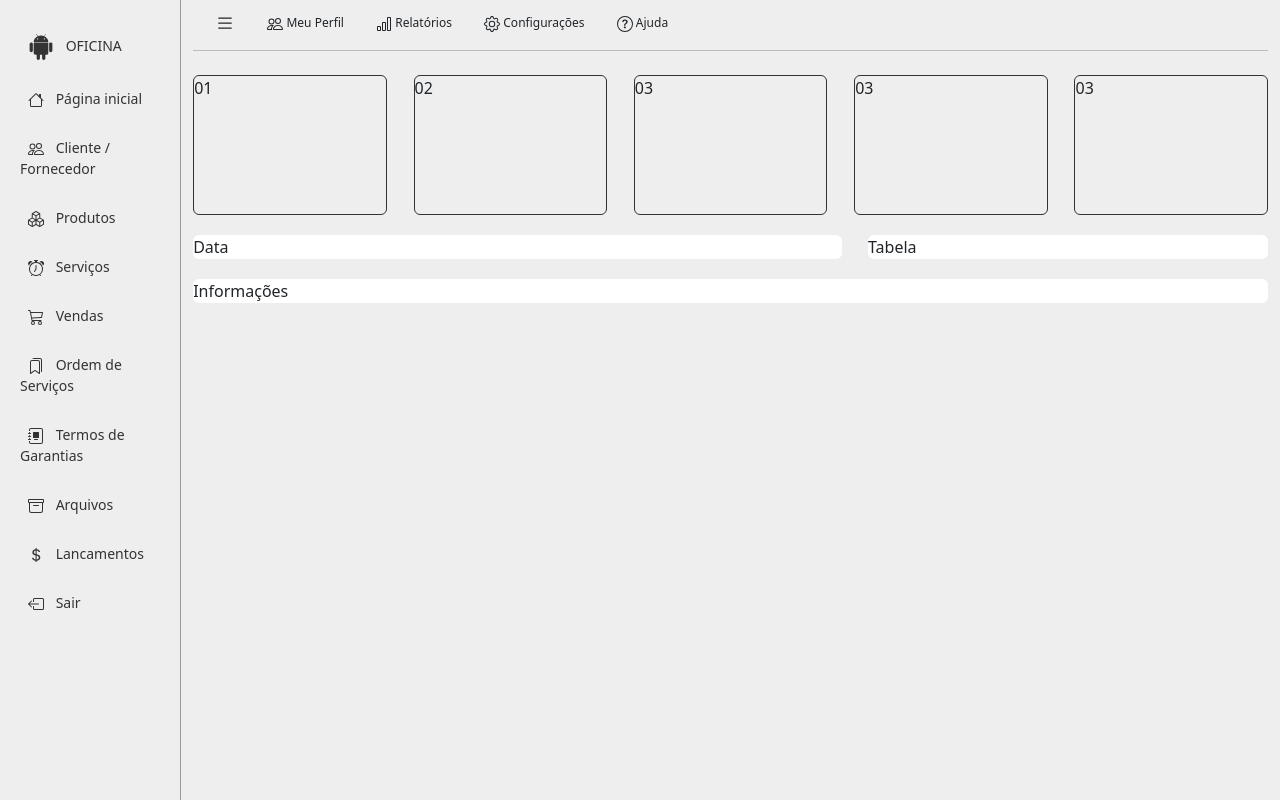
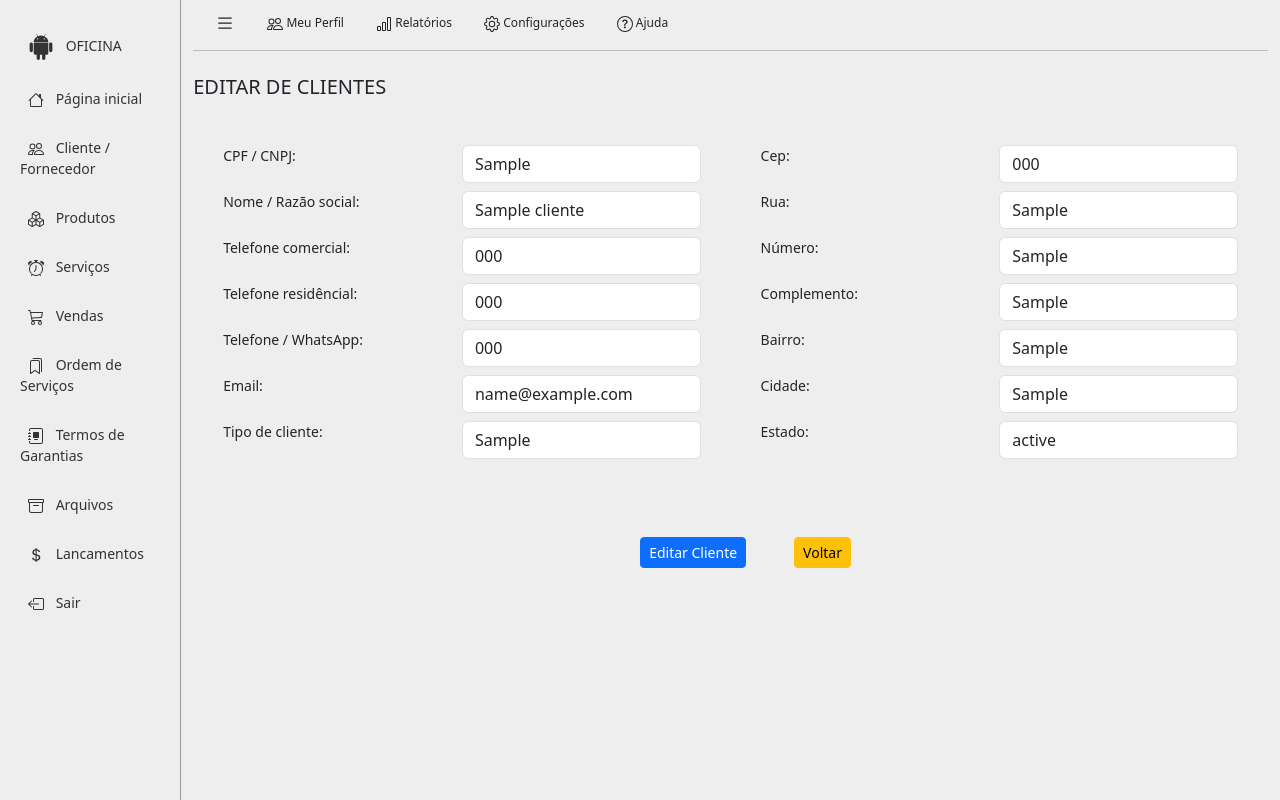
Before and after one commit to leandro2528/sistema-oficina, a PHP site: page /?page=editar_cliente&id=1 in a window 1280 px wide. Run offline with PHP 8.4, Linux system fonts and the light colour scheme; tables that the repository leaves empty or names only in its code hold one stand-in row (values such as "Sample post").

Commit message:
Criando as funções para editar e excluir clientes cadastrados

```diff
--- a/assets/css/cliente.css
+++ b/assets/css/cliente.css
@@ -45,3 +45,5 @@
 .form-right {
     width: 50%;
 }
+
+/* Editar cliente */
--- a/includes/content-main.php
+++ b/includes/content-main.php
@@ -3,6 +3,14 @@ include("includes/config.php");
 switch (@$_REQUEST["page"]) {
     case "cliente":
         include("cliente.php");
+        break;
+
+    case "salvar_cliente":
+        include("salvar_cliente.php");
+        break;
+
+    case "editar_cliente":
+        include("editar_cliente.php");
         break;
 
     case "produtos":
@@ -38,10 +46,6 @@ switch (@$_REQUEST["page"]) {
         include("lancamentos.php");
         break;
 
-        case "salvar_cliente":
-            include("salvar_cliente.php");
-            break;
-
     default:
         print "<div class='card-box'>
                     <div class='card-item'>01</div>
--- /dev/null
+++ b/includes/editar_cliente.php
@@ -0,0 +1,99 @@
+<?php
+    $sql = "SELECT * FROM clientes WHERE id=".$_REQUEST["id"];
+
+    $res = $conn->query($sql);
+
+    $row = $res->fetch_object();
+?>
+
+<div id="editar_cliente">
+        <form action="?page=salvar_cliente" method="POST" class="form-boxs-clients">
+            <input type="hidden" name="acao" value="editar">
+            <input type="hidden" name="id" value="<?php print $row->id; ?>">
+            <h5>EDITAR DE CLIENTES</h5>
+
+            <div class="form-box-item">
+
+                <div class="form-left col-6">
+
+                    <div class="mt-2 box-form">
+                        <label for="">CPF / CNPJ:</label>
+                        <input type="text" class="form-control" value="<?php print $row->cpf; ?>" name="cpf">
+                    </div>
+
+                    <div class="mt-2 box-form">
+                        <label for="">Nome / Razão social:</label>
+                        <input type="text" class="form-control" value="<?php print $row->nome; ?>" name="nome">
+                    </div>
+
+                    <div class="mt-2 box-form">
+                        <label for="">Telefone comercial:</label>
+                        <input type="text" class="form-control" value="<?php print $row->telefone_comercial; ?>" name="telefone_comercial">
+                    </div>
+
+                    <div class="mt-2 box-form">
+                        <label for="">Telefone residêncial:</label>
+                        <input type="text" class="form-control" value="<?php print $row->telefone_residencial; ?>" name="telefone_residencial">
+                    </div>
+
+                    <div class="mt-2 box-form">
+                        <label for="">Telefone / WhatsApp:</label>
+                        <input type="text" class="form-control" value="<?php print $row->telefone_whatsapp; ?>" name="telefone_whatsapp">
+                    </div>
+
+                    <div class="mt-2 box-form">
+                        <label for="">Email:</label>
+                        <input type="text" class="form-control" value="<?php print $row->email; ?>" name="email">
+                    </div>
+
+                    <div class="mt-2 box-form">
+                        <label for="">Tipo de cliente:</label>
+                        <input type="text" class="form-control" value="<?php print $row->tipo_cliente; ?>" name="tipo_cliente">
+                    </div>
+
+                </div>
+                <div class="form-right col-6">
+
+                    <div class="mt-2 box-form">
+                        <label for="">Cep:</label>
+                        <input type="text" class="form-control" value="<?php print $row->cep; ?>" name="cep">
+                    </div>
+
+                    <div class="mt-2 box-form">
+                        <label for="">Rua:</label>
+                        <input type="text" class="form-control" value="<?php print $row->rua; ?>" name="rua">
+                    </div>
+
+                    <div class="mt-2 box-form">
+                        <label for="">Número:</label>
+                        <input type="text" class="form-control" value="<?php print $row->numero; ?>" name="numero">
+                    </div>
+
+                    <div class="mt-2 box-form">
+                        <label for="">Complemento:</label>
+                        <input type="text" class="form-control" value="<?php print $row->complemento; ?>" name="complemento">
+                    </div>
+
+                    <div class="mt-2 box-form">
+                        <label for="">Bairro:</label>
+                        <input type="text" class="form-control" value="<?php print $row->bairro; ?>" name="bairro">
+                    </div>
+
+                    <div class="mt-2 box-form">
+                        <label for="">Cidade:</label>
+                        <input type="text" class="form-control" value="<?php print $row->cidade; ?>" name="cidade">
+                    </div>
+
+                    <div class="mt-2 box-form">
+                        <label for="">Estado:</label>
+                        <input type="text" class="form-control" value="<?php print $row->estado; ?>" name="estado">
+                    </div>
+
+                </div>
+            </div>
+            <div class="btn-form my-5 d-flex justify-content-center">
+                <button class="btn btn-primary btn-sm me-5">Editar Cliente</button>
+                <button class="btn btn-warning btn-sm">Voltar</button>
+            </div>
+        </form>
+    </div>
```
Also changed, not shown: includes/cliente.php (+54 -16 lines), includes/salvar_cliente.php (+64 -2 lines).
